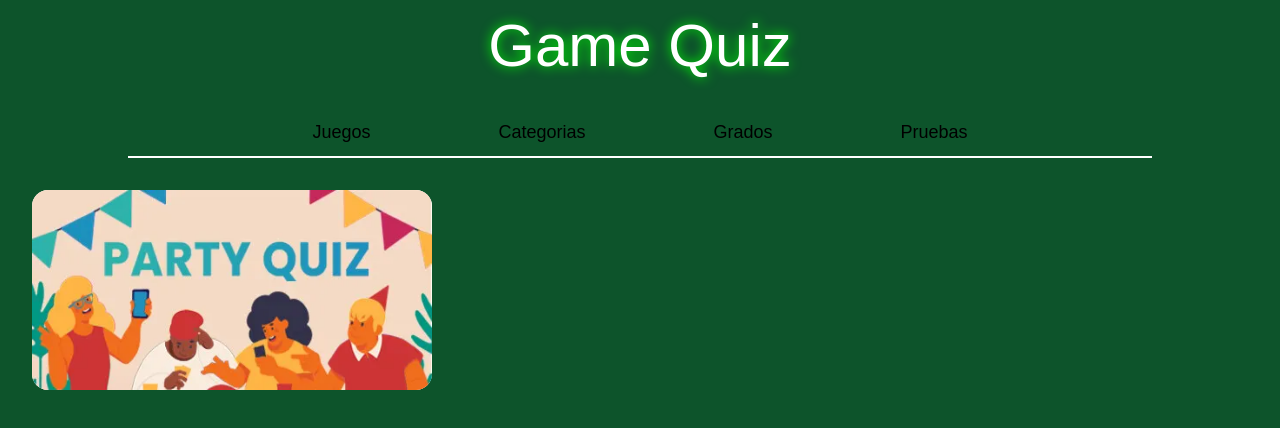
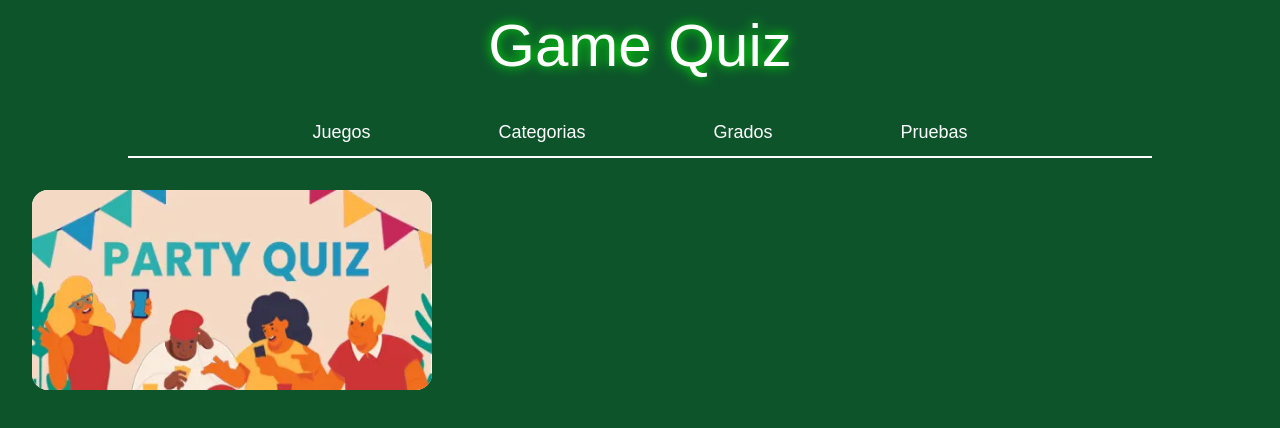
Before and after one commit to gatoJijen/EnglishGame, a Next.js app: page / in a window 1280 px wide. Shown: the top 428 px of the page. Built offline with nearby package versions, Linux system fonts and the light colour scheme.

Commit message:
se corrigen bugs de stilo

```diff
--- a/src/app/prueba/page.tsx
+++ b/src/app/prueba/page.tsx
@@ -84,10 +84,10 @@ const GameQuiz: React.FC = () => {
     if (!started) {
         return (
             <div className="flex flex-col items-center justify-center min-h-screen bg-black">
-                <h1 className="text-4xl font-bold mb-6">Game Quiz</h1>
+                <h1 className="text-4xl font-bold mb-6 text-white">Game Quiz</h1>
                 <button
                     onClick={() => { setStarted(true) }}
-                    className="px-6 py-3 bg-blue-500 text-white rounded-lg hover:bg-blue-600 transition"
+                    className="px-6 py-3 bg-blue-500 cursor-pointer text-white rounded-lg hover:bg-blue-600 transition"
                 >
                     Start
                 </button>
@@ -97,11 +97,11 @@ const GameQuiz: React.FC = () => {
 
     if (currentQuestion == 5) {
         return (
-            <div className="flex flex-col items-center justify-center min-h-screen bg-black">
+            <div className="flex flex-col text-white items-center justify-center min-h-screen bg-black">
                 <h1 className="text-4xl font-bold mb-4">Game Over</h1>
                 <p className="text-2xl">Your score: {score}</p>
-                <button onClick={() => { setScore(0); setStarted(false); setCurrentQuestion(0) }} className='px-6 py-3 bg-blue-500 text-white rounded-lg hover:bg-blue-600 transition'>Retry</button>
-                <Link href={"/"}><button className='px-6 py-3 bg-blue-500 text-white rounded-lg hover:bg-blue-600 transition'>Home</button></Link>
+                <button onClick={() => { setScore(0); setStarted(false); setCurrentQuestion(0) }} className='px-6 cursor-pointer py-3 bg-blue-500 text-white rounded-lg hover:bg-blue-600 transition'>Retry</button>
+                <Link href={"/"}><button className='px-6 py-3 cursor-pointer bg-blue-500 text-white rounded-lg hover:bg-blue-600 transition'>Home</button></Link>
             </div>
         );
     }
@@ -110,7 +110,7 @@ const GameQuiz: React.FC = () => {
 
     return (
         <div className={`flex h-dvh w-dvw bg-black flex-col md:flex-row items-center justify-center min-h-screen p-4`}>
-            <strong className={`${isQuestionAnimated ? 'bg-white/20 animate-pulse' : 'bg-transparent'}  w-[90dvw] absolute text-2xl top-[5dvh] left-[5dvw] `}> Points: <strong className={`transition duration-500  ${isScoreAnimated ? 'text-green-500 animate-bounce' : 'text-orange-400'
+            <strong className={`${isQuestionAnimated ? 'bg-white/20 animate-pulse' : 'bg-transparent'} text-white w-[90dvw] absolute text-2xl top-[5dvh] left-[5dvw] `}> Points: <strong className={`transition duration-500  ${isScoreAnimated ? 'text-green-500 animate-bounce' : 'text-orange-400'
                 }`}>{score}</strong></strong>
             <section className={`w-full h-[60%] flex:col md:flex items-center z-50  justify-center min-h-screen p-4 `}>
                 <article className="w-[30%] flex justify-center mb-4 md:mb-0">
@@ -121,7 +121,7 @@ const GameQuiz: React.FC = () => {
                     />
                 </article>
                 <article className="w-[50%] mb-6 flex flex-col gap-6 justify-center items-center">
-                    <h2 className="text-2xl font-semibold flex text-center h-full ml-36 justify-center w-full">{question.question}</h2>
+                    <h2 className="text-2xl font-semibold text-white flex text-center h-full ml-36 justify-center w-full">{question.question}</h2>
                     <section className="flex flex-col gap-4 w-full max-w-xs">
                         {question.answers.map((answer, index) => (
                             <button
--- a/src/components/NavHome.tsx
+++ b/src/components/NavHome.tsx
@@ -4,10 +4,10 @@ import LiHome from './LiHome'
 const NavHome = () => {
     return (
         <nav className="flex w-dvw justify-center h-[50px] items-center">
-            <ul className="flex border-b-2 border-b-white h-full justify-center gap-32 items-center w-[80%] text-lg">
-                <LiHome text="Juegos" url="*" />
-                <LiHome text="Categorias" url="*" />
-                <LiHome text="Grados" url="*" />
+            <ul className="flex border-b-2 text-white border-b-white h-full justify-center gap-32 items-center w-[80%] text-lg">
+                <LiHome text="Juegos" url="/" />
+                <LiHome text="Categorias" url="/" />
+                <LiHome text="Grados" url="/" />
                 <LiHome text="Pruebas" url="./prueba" />
             </ul>
         </nav>
```
